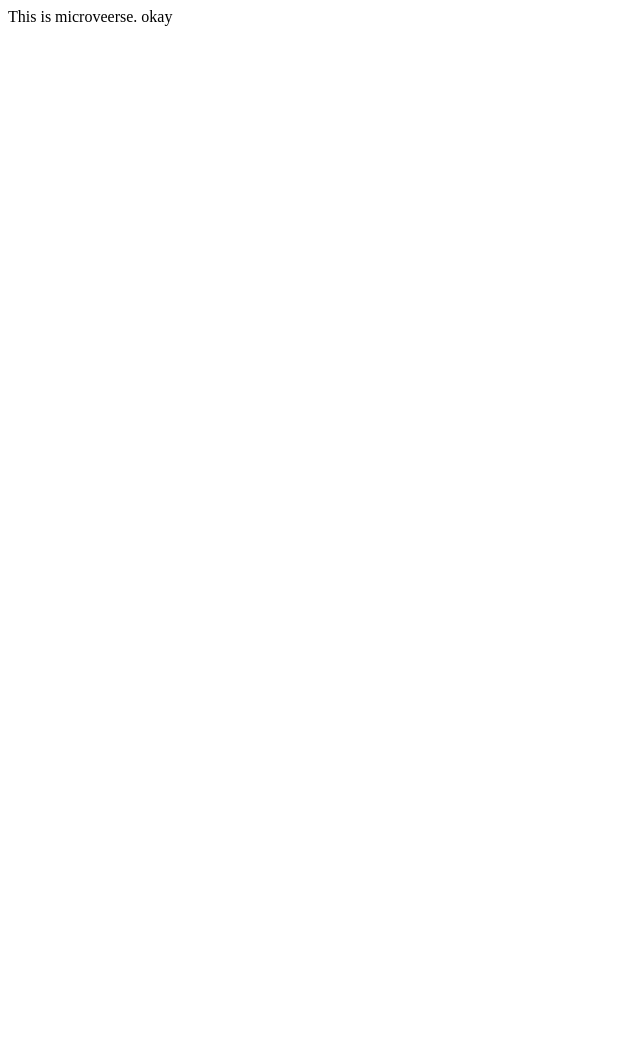
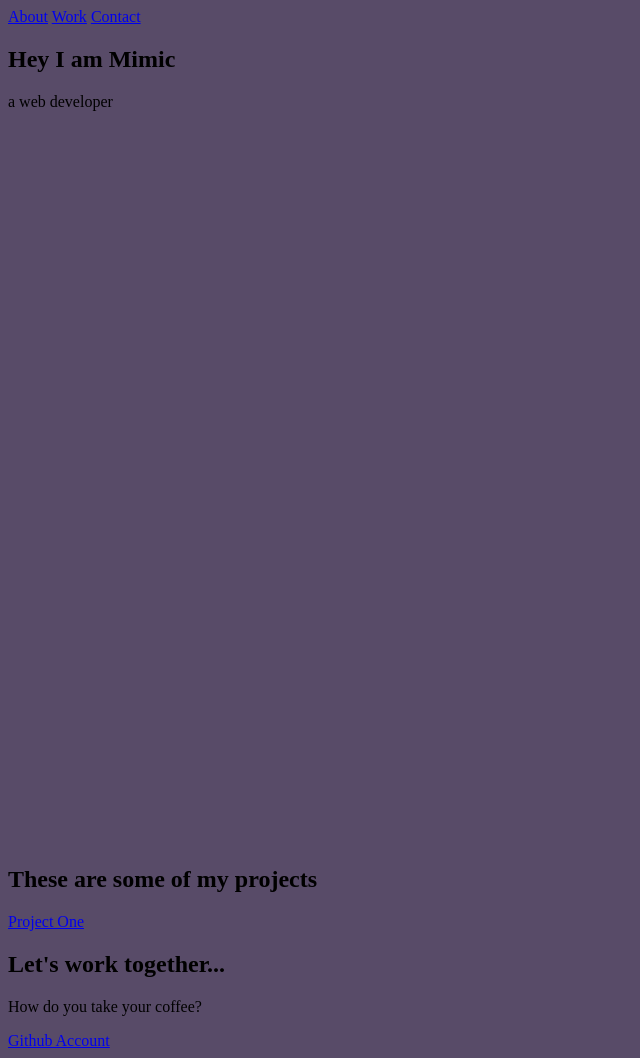
Before and after one commit to debochdilamo/microverse_adama, a plain HTML site: page index.html in a window 1280 px wide. Shown: the whole page, without its empty margins (0-640 px from the left). Before the commit the page ends 800 px from the top, so only its background shows below. Drawn offline with Linux system fonts and the light colour scheme.

Commit message:
Update index.html

```diff
--- a/index.html
+++ b/index.html
@@ -1 +1,51 @@
-This is microveerse. okay
+<!DOCTYPE html>
+<html lang="en">
+
+<head>
+    <title>Document</title>
+    <style>
+        body {
+            background-color: rgb(88, 75, 104);
+        }
+
+        mediaquery {
+            @media (max-width: 800px) {
+                body {
+                    background-color: lightblue;
+                }
+            }
+        }
+
+        #welcome-section {
+            height: 100vh;
+        }
+
+        #navbar {
+            position: static;
+            top: 0;
+        }
+    </style>
+</head>
+
+<body>
+    <nav id="navbar">
+        <a href="#welcome-section">About</a>
+        <a href="#projects">Work</a>
+        <a href="#contact">Contact</a>
+    </nav>
+    <section id="welcome-section">
+        <h1>Hey I am Mimic</h1>
+        <p>a web developer</p>
+    </section>
+    <section id="projects">
+        <h1 class="project-tile">These are some of my projects </h1>
+        <a href="/project1">Project One</a>
+    </section>
+    <section id="contact">
+        <h1>Let's work together...</h1>
+        <p>How do you take your coffee? </p>
+        <a href="https://github.com/debochdilamo" target=”_blank” id="profile-link">Github Account</a>
+    </section>
+</body>
+
+</html>
```
